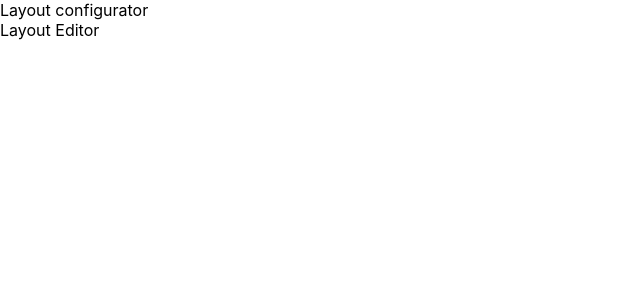
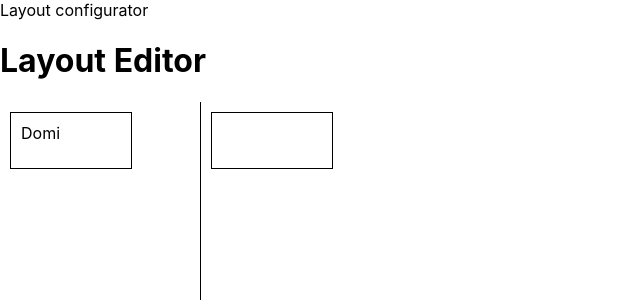
Before and after one commit to mishasyrbu/layout-configurator, a React (Create React App) app: page /edit in a window 1280 px wide. Shown: the top 300 px of the page, without its empty margins (0-640 px from the left). Built offline with nearby package versions, Linux system fonts and the light colour scheme.

Commit message:
implement simple DnD

```diff
--- a/package.json
+++ b/package.json
@@ -6,6 +6,8 @@
     "@testing-library/jest-dom": "^4.2.4",
     "@testing-library/react": "^9.4.0",
     "@testing-library/user-event": "^7.2.1",
+    "node-sass": "^4.13.0",
+    "prop-types": "^15.7.2",
     "react": "^16.12.0",
     "react-dom": "^16.12.0",
     "react-router-dom": "^5.1.2",
--- a/src/containers/LayoutEditor/index.jsx
+++ b/src/containers/LayoutEditor/index.jsx
@@ -1,9 +1,30 @@
 import React from 'react';
 
+import { DnD } from '../../hocs';
+import './styles.scss';
+
+const { dragSource, dropTarget } = DnD;
+
 class LayoutEditor extends React.Component {
+
     render() {
+        const DragSource = dragSource((props) => <div id="drag1" {...props}>Domi</div>);
+        const DropTarget = dropTarget((props) => <div id="div2" {...props}></div>);
+
         return (
-            <div>Layout Editor</div>
+            <div className="layout-editor">
+                <h1>Layout Editor</h1>
+                <div className="container">
+                    <aside>
+                        <div id="div1">
+                            <DragSource />
+                        </div>
+                    </aside>
+                    <section>
+                        <DropTarget />
+                    </section>
+                </div>
+            </div>
         );
     }
 }
--- /dev/null
+++ b/src/containers/LayoutEditor/styles.scss
@@ -0,0 +1,20 @@
+.layout-editor {
+    .container {
+        display: flex;
+        height: 400px;
+
+        > aside {
+            width: 200px;
+            border-right: 1px solid black;
+        }
+    }
+}
+
+#div1, #div2 {
+    float: left;
+    width: 100px;
+    height: 35px;
+    margin: 10px;
+    padding: 10px;
+    border: 1px solid black;
+  }
--- /dev/null
+++ b/src/hocs/dnd/dragSource.js
@@ -0,0 +1,28 @@
+import React from 'react';
+import PropTypes from 'prop-types';
+
+export function dragSource(WrappedComponent) {
+
+    return class extends React.Component {
+        static propTypes = {
+            id: PropTypes.oneOfType([
+                PropTypes.string,
+                PropTypes.number,
+              ]),
+        };
+
+        drag(ev) {
+            ev.dataTransfer.setData("text", ev.target.id);
+        }
+
+        render() {
+            return (
+                <WrappedComponent
+                    draggable
+                    onDragStart={this.drag}
+                    {...this.props}
+                />
+            );
+        }
+    };
+}
--- /dev/null
+++ b/src/hocs/dnd/dropTarget.js
@@ -0,0 +1,29 @@
+import React from 'react';
+import PropTypes from 'prop-types';
+
+export function dropTarget(WrappedComponent) {
+
+    return class extends React.Component {
+
+        allowDrop(ev) {
+            ev.preventDefault();
+            ev.dataTransfer.dropEffect = "copy";
+        }
+
+        drop(ev) {
+            ev.preventDefault();
+            const data = ev.dataTransfer.getData("text");
+            ev.target.appendChild(document.getElementById(data));
+        }
+
+        render() {
+            return (
+                <WrappedComponent
+                    onDrop={this.drop}
+                    onDragOver={this.allowDrop}
+                    {...this.props}
+                />
+            );
+        }
+    };
+}
--- /dev/null
+++ b/src/hocs/dnd/index.js
@@ -0,0 +1,7 @@
+import { dragSource } from './dragSource';
+import { dropTarget } from './dropTarget';
+
+export default {
+    dragSource,
+    dropTarget,
+};
--- /dev/null
+++ b/src/hocs/index.js
@@ -0,0 +1,5 @@
+import DnD from './dnd';
+
+export {
+    DnD,
+};
--- a/src/index.css
+++ b/src/index.css
@@ -1,4 +1,9 @@
+html {
+  height: 100%;
+}
+
 body {
+  height: 100%;
   margin: 0;
   font-family: -apple-system, BlinkMacSystemFont, 'Segoe UI', 'Roboto', 'Oxygen',
     'Ubuntu', 'Cantarell', 'Fira Sans', 'Droid Sans', 'Helvetica Neue',
@@ -11,3 +16,7 @@ code {
   font-family: source-code-pro, Menlo, Monaco, Consolas, 'Courier New',
     monospace;
 }
+
+#root {
+  height: 100%;
+}
```
Also changed, not shown: 1 other file (tests, documents, lock files or other folders).
